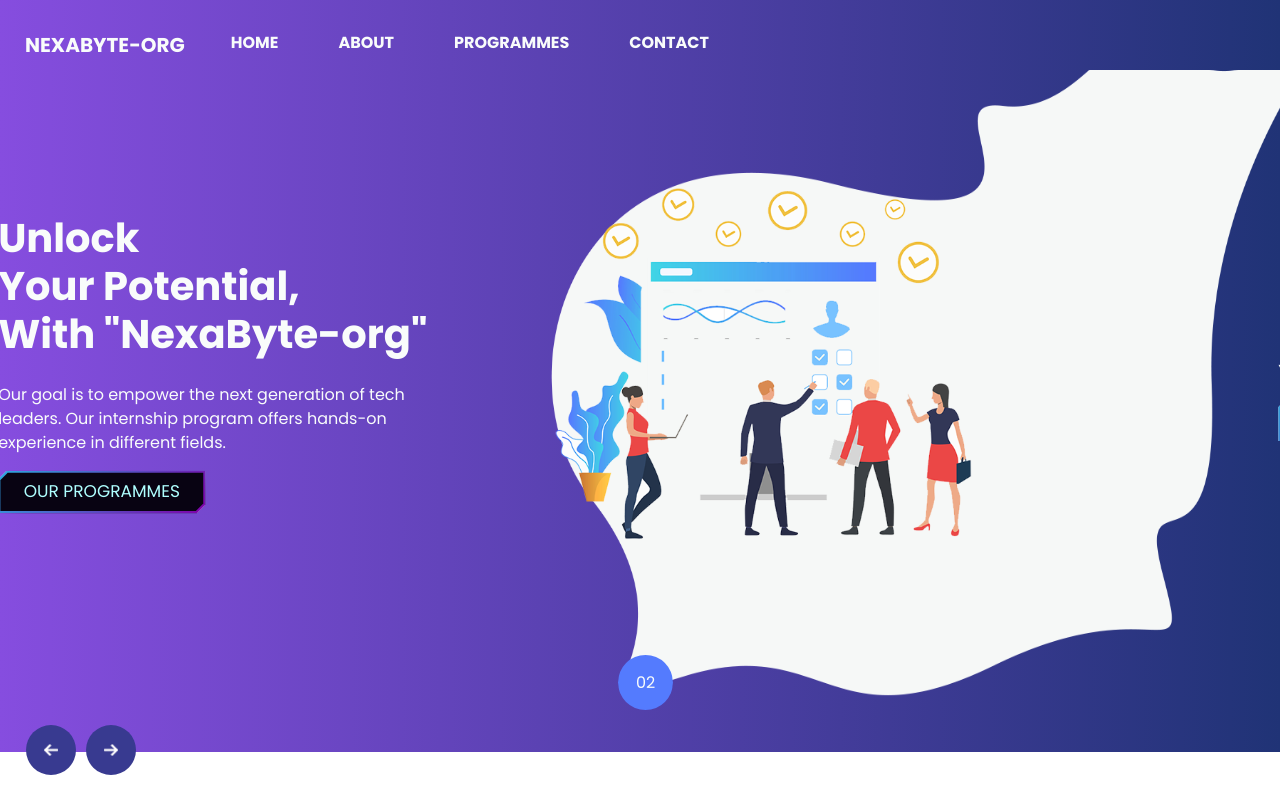
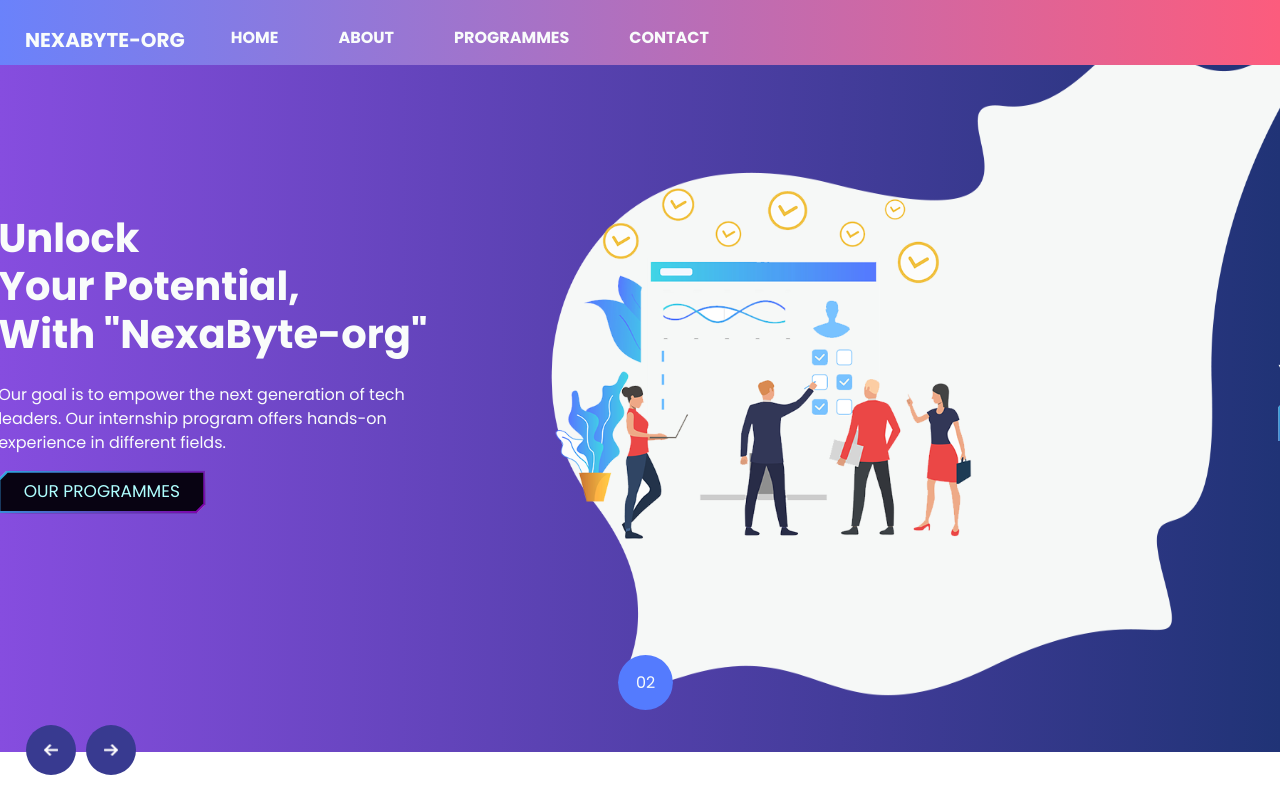
Before and after one commit to NexaByteorg/Nexa_Byte_Site, a plain HTML site: page index.html in a window 1280 px wide. Shown: the top 803 px of the page. Drawn offline with nearby package versions, Linux system fonts and the light colour scheme.

Commit message:
nav col change

```diff
--- a/css/style.css
+++ b/css/style.css
@@ -47,7 +47,7 @@ body {
   padding-bottom: 5px;
 }
 
-/*header section*/
+/* =============================== header section ===============================  */
 .hero_area {
   height: 94vh;
   background: -webkit-gradient(linear, left top, right top, from(#864ddf), to(#203376));
@@ -79,12 +79,20 @@ body {
 }
 
 .header_section {
-  padding-top: 15px;
+  padding-top: 10px;
   position: fixed;
   width: 100%;
   z-index: 20;
-  background: -webkit-gradient(linear, left top, right top, from(#864ddf), to(#203376));
-  background: linear-gradient(to right, #864ddf, #203376);
+
+  /* background: -webkit-gradient(linear, left top, right top, from(#864ddf), to(#203376));
+  background: linear-gradient(to right, #864ddf, #203376); */
+  /* box-shadow: 0 0 5px 2px yellow; */
+
+
+  background: #FC5C7D;  /* fallback for old browsers */
+background: -webkit-linear-gradient(to right, #6A82FB, #FC5C7D);  /* Chrome 10-25, Safari 5.1-6 */
+background: linear-gradient(to right, #6A82FB, #FC5C7D); /* W3C, IE 10+/ Edge, Firefox 16+, Chrome 26+, Opera 12+, Safari 7+ */
+
 }
 
 .header_section .container-fluid {
@@ -104,7 +112,7 @@ body {
   font-weight: bold;
 }
 
-.custom_nav-container.navbar-expand-lg .navbar-nav .nav-link:hover{
+.custom_nav-container.navbar-expand-lg .navbar-nav .nav-link:hover {
   color: yellow;
 }
 
@@ -176,8 +184,12 @@ a:focus {
   background-size: 40px;
 }
 
-/*end header section*/
-/* slider section */
+/* ===============================  end header section ===============================  */
+
+
+
+
+/* =============================== slider section ===============================  */
 .slider_section {
   padding-top: 50px;
   color: #f9fcfb;
@@ -525,7 +537,7 @@ a:focus {
 }
 
 
-/* info section */
+/*===============================  info section =============================== */
 .footer_bg {
   /* background-image: url(../images/footer-bg.png); */
   background: -webkit-gradient(linear, left top, right top, from(#1b3374), to(#8f4fe8));
@@ -561,11 +573,11 @@ a:focus {
   margin: 10px 0;
 }
 
-.info_section ul li a{
+.info_section ul li a {
   color: #fff;
 }
 
-.info_section ul li a:hover{
+.info_section ul li a:hover {
   color: yellow;
 }
 
@@ -615,8 +627,11 @@ a:focus {
 }
 
 
-/* end info section */
-/* footer section*/
+/* ===============================  end info section ===============================  */
+
+
+
+/*===============================  footer section =============================== */
 .footer_section {
   font-weight: 500;
   display: -webkit-box;
@@ -638,6 +653,7 @@ a:focus {
 .footer_section a {
   color: #f9fcfb;
 }
+
 .footer_section a:hover {
   color: #fffb00;
 }
```
